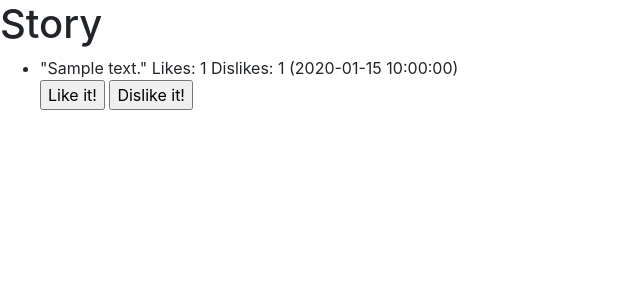
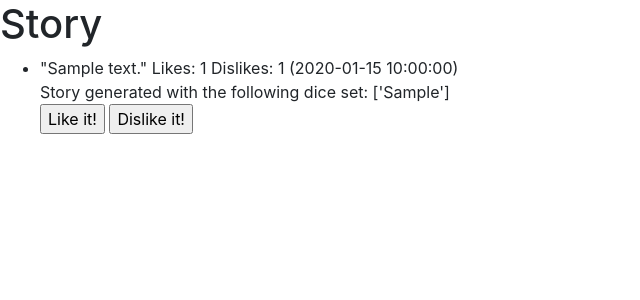
Before and after one commit to laurab1/Dice-with-microservices, a Flask app: page /stories/1 in a window 1280 px wide. Shown: the part 56-356 px from the top of the page, without its empty margins (0-640 px from the left). Run offline with Flask 2, Linux system fonts and the light colour scheme; a user stored in the database is signed in; tables that the repository leaves empty hold one stand-in row (values such as "Sample post"); some libraries are stand-ins or nearby versions.

Commit message:
Face of dice stored in database and displayed

```diff
--- a/monolith/database.py
+++ b/monolith/database.py
@@ -71,6 +71,8 @@ class Story(db.Model):
 
     likes = db.Column(db.Integer) # will store the number of likes, periodically updated in background
     dislikes = db.Column(db.Integer) #will store the number of dislikes
+
+    dice_set = db.Column(db.Text(100))
     # define foreign key
 
     author_id = db.Column(db.Integer, db.ForeignKey('user.id'))
--- a/monolith/templates/story.html
+++ b/monolith/templates/story.html
@@ -48,6 +48,10 @@
             {% if val == 1 %}
                 <li>
                     "{{ story.text }}" Likes: {{ story.likes + 1 }} Dislikes: {{ story.dislikes }} ({{ story.date }})
+                    <br />
+                    {% if story.dice_set != None %}
+                        Story generated with the following dice set: {{ story.dice_set.split('?') }}
+                    {% endif %}
                     {% if current_user.is_authenticated %}
                     <!--<form action="/stories/<storyid>" method="POST""></form>-->
                         <form action="{{ url_for('stories._get_story', storyid=story.id) }}" method="post">
@@ -61,6 +65,10 @@
             {% else %}
                 <li>
                     "{{ story.text }}" Likes: {{ story.likes }} Dislikes: {{ story.dislikes + 1 }} ({{ story.date }})
+                    <br />
+                    {% if story.dice_set != None %}
+                        Story generated with the following dice set: {{ story.dice_set.split('?') }}
+                    {% endif %}
                     {% if current_user.is_authenticated %}
                     <!--<form action="/stories/<storyid>" method="POST""></form>-->
                         <form action="{{ url_for('stories._get_story', storyid=story.id) }}" method="post">
@@ -75,6 +83,10 @@
         {% else %}
             <li>
                 "{{ story.text }}" Likes: {{ story.likes }} Dislikes: {{ story.dislikes }} ({{ story.date }})
+                <br />
+                {% if story.dice_set != None %}
+                    Story generated with the following dice set: {{ story.dice_set.split('?') }}
+                {% endif %}
                 {% if current_user.is_authenticated %}
                     <!--<form action="/stories/<storyid>" method="POST""></form>-->
                     <form action="{{ url_for('stories._get_story', storyid=story.id) }}" method="post">
--- a/monolith/views/stories.py
+++ b/monolith/views/stories.py
@@ -61,6 +61,10 @@ def _writeStory():
         new_story.author_id = current_user.id
         new_story.likes = 0
         new_story.dislikes = 0
+
+        # Saving the current roll in the database with '?' separator
+        new_story.dice_set='?'.join(map(str, current_roll))
+
         try:
             _check_story(current_roll, new_story.text)
         except NotValidStoryError:
```
